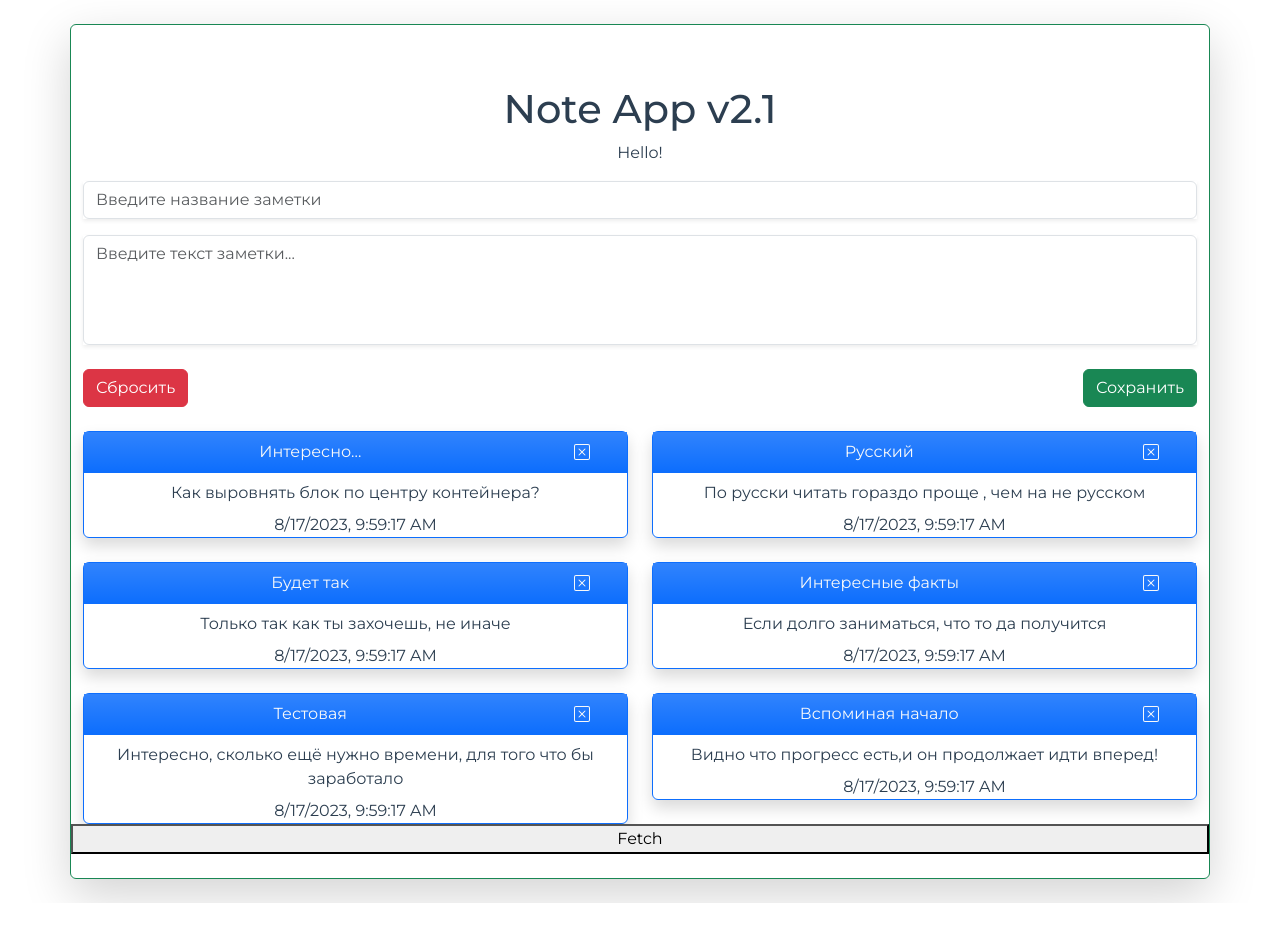
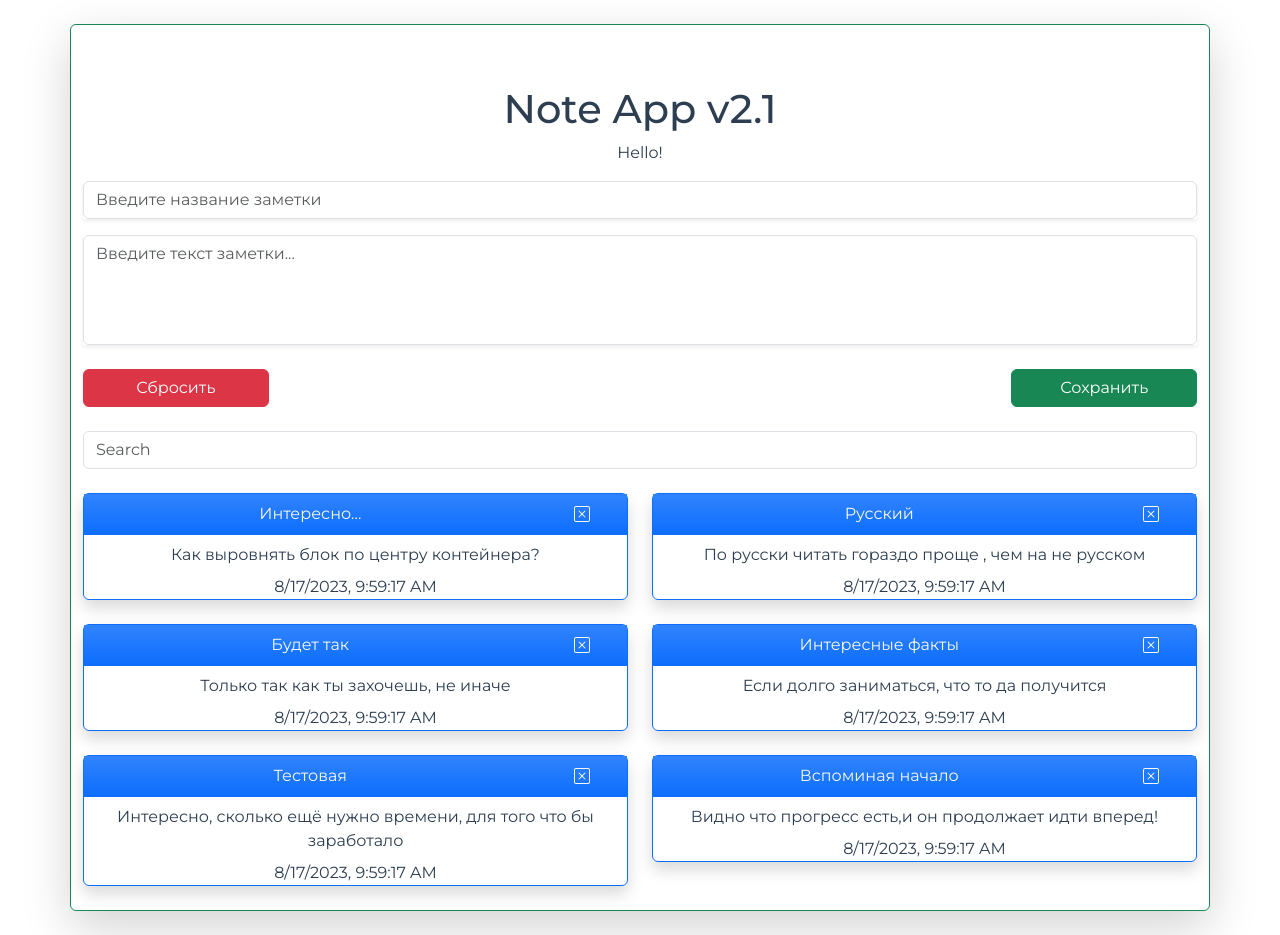
Before and after one commit to Siskinbird/TheMetka, a Vue app: page / in a window 1280 px wide. Before the commit the page ends 903 px from the top, so only its background shows below. Built offline with nearby package versions, Linux system fonts and the light colour scheme.

Commit message:
add: Notes filter (bad)

```diff
--- a/src/App.vue
+++ b/src/App.vue
@@ -7,39 +7,90 @@
                 <!--NEW NOTE COMPONENT-->
       <newNote :note="note"/>
 
+
+      <search
+          :value="search"
+          @search="search = $event"
+      />
+
                   <!--NOTES COMPONENT-->
-      <notes :notes="getNotes" :posts="getPosts"/>
+      <notes
+          :notes="notesFilter"
+      />
     </div>
   </div>
-</template>
+</template>"
 
 <script>
 
 
 import mainTitle from "@/components/MainTitle";
 import notes from "@/components/Notes";
+import search from "@/components/Search";
 import newNote from "@/components/NewNote";
-import {mapGetters} from "vuex";
+import {mapActions, mapGetters} from "vuex";
 
 
 export default {
   components: {
     notes,
     mainTitle,
-    newNote
+    newNote,
+    search
   },
-  computed: {
-    ...mapGetters(['getNotes','getPosts']),
-  },
-  data () {
+  data() {
     return {
+      search: '',
       note: {
         title: '',
         descr: '',
         date: new Date(Date.now()).toLocaleString()
       },
+      notes: this.$store.state.notes.notes,
     }
   },
+
+  computed: {
+    notesFilter() {
+      let array = this.notes,
+          search = this.search
+      if(!search) return array
+      //Small
+      search = search.trim().toLowerCase()
+      //Filter
+      array = array.filter(function(item) {
+        if(item.title.toLowerCase().indexOf(search) !== -1) {
+          return item
+        }
+      })
+      //Error
+      console.log(array);
+      return array
+    },
+
+    // ...mapGetters(['getNotes','getPosts']),
+    //...mapActions(['setNotes']),
+
+    // notesFilter() {
+    //   let notesArr = this.notes,
+    //       search = this.search
+    //   //Blank title
+    //   if(!search) {
+    //     return notesArr
+    //   } else {
+    //     //Filter
+    //     search = search.trim().toLowerCase()
+    //     notesArr = notesArr.filter(function(item) {
+    //       if(item.title.toLowerCase().indexOf(search) !== -1) {
+    //         return item
+    //       }
+    //     })
+    //     //Error
+    //     return notesArr
+    //   }
+    // }
+  },
+
 
 
 }
--- a/src/components/NewNote.vue
+++ b/src/components/NewNote.vue
@@ -28,15 +28,16 @@
       ></b-form-textarea>
     </div>
     <div class="mt-4 d-flex justify-content-between">
-      <b-button @click="reset" variant="danger">Сбросить</b-button>
-      <b-button @click="addNote" variant="success">Сохранить</b-button>
+      <b-button @click="reset" variant="danger" class="col-2">Сбросить</b-button>
+      <b-button @click="addNote" variant="success" class="col-2">Сохранить</b-button>
     </div>
   </div>
 </template>
 
 <script>
 import message from "@/components/Message";
-import {mapActions} from "vuex";
+
+
 
 export default {
   components: {
@@ -49,8 +50,8 @@ export default {
         title: '',
         descr: '',
         nameState: null
-        }
       }
+    }
   },
   //namespaced: true,
   // props: {
@@ -61,12 +62,11 @@ export default {
   // },
   computed: {
     nameState() {
-      if(this.note.title.length === 0) {
+      if (this.note.title.length === 0) {
         return this.note.nameState = null
       } else return this.note.title.length > 2;
     }
   },
-
   methods: {
     reset() {
       this.note.title = '',
@@ -74,7 +74,7 @@ export default {
           this.message = null
     },
     addNote() {
-      if ((this.note.title.length > 2) &&  (this.note.descr !== '')) {
+      if ((this.note.title.length > 2) && (this.note.descr !== '')) {
         let {title, descr} = this.note
         this.$store.dispatch('addNote', {
           title,
@@ -83,7 +83,7 @@ export default {
         })
         this.reset()
       } else {
-         // this.note.nameState = true
+        // this.note.nameState = true
         this.message = 'Title can`t be empty'
         console.log('Title not be a empty')
       }
--- a/src/components/Notes.vue
+++ b/src/components/Notes.vue
@@ -1,5 +1,6 @@
 <template>
   <div class="notes row">
+
     <div class="note col-12 col-sm-6 g-4" v-for="(note, i) in getNotes" :key="i">
       <div class="note-body border border-primary rounded-top rounded-bottom shadow">
         <div class="note-header col-12 border-bottom border-primary bg-primary bg-gradient d-flex align-baseline">
@@ -18,7 +19,7 @@
         </div>
       </div>
     </div>
-    <button @click="fetchPosts">Fetch</button>
+<!--    <button @click="fetchPosts">Fetch</button>-->
 <!--    <note v-for="(note, i) in getNotes" :key="i" :note="note"/>-->
   </div>
 </template>
@@ -26,18 +27,23 @@
 
 <script>
 import {mapActions, mapGetters} from "vuex";
+import search from "@/components/Search";
 
 
 export default {
+  // components: {
+  //   search
+  // },
+  //   data() {
+  //     return {
+  //       search: '',
+  //     }
+  //   },
     props: {
       notes: {
         type: Array,
         required: true
       },
-    posts: {
-      type: Array,
-      required: true
-    }
     },
     computed: {
       ...mapGetters(['getNotes', 'getPosts']),
@@ -49,12 +55,13 @@ export default {
       },
       fetchPosts() {
         this.$store.dispatch('fetchPosts')
-    }
       },
       getNoteIndex(i) {
         console.log(`${i}`);
       }
   }
+}
+
 </script>
 
 <style lang="scss" scoped>
--- /dev/null
+++ b/src/components/Search.vue
@@ -0,0 +1,48 @@
+<template>
+  <div class="search mt-4">
+    <b-form-input class="test-input col-8" type="search" v-model="search" :placeholder="placeholder"/>
+<!--      <b-icon class="test-position col-2" icon="search" font-scale="1"></b-icon>-->
+  </div>
+</template>
+<script>
+export default  {
+  props: {
+    value: {
+      type: String,
+      required: true
+    },
+    placeholder: {
+      type: String,
+      default: 'Search'
+    }
+  },
+  data() {
+    return {
+      search: this.value
+    }
+  },
+  watch: {
+    search(val) {
+      this.$emit('search', val);
+      console.log(val);
+    }
+  }
+}
+</script>
+<style lang="scss" scoped>
+//.search {
+//  display: flex;
+//  align-items: center;
+//}
+//input {
+//  padding-left: 32px;
+//}
+//.test-input {
+//  &::placeholder {
+//    padding-left: 20px;
+//  }
+//}
+//.test-position {
+//  margin-left: -420px;
+//}
+</style>
--- a/src/store/modules/notes.js
+++ b/src/store/modules/notes.js
@@ -47,6 +47,9 @@ export default {
         }
     },
     mutations: {
+        // setNotes(state, filterNotes) {
+        //     state.notes.push(filterNotes)
+        // },
         addNote(state, newNote) {
             state.notes.push(newNote)
         },
@@ -58,6 +61,9 @@ export default {
         }
     },
     actions: {
+        // setNotes({commit}, payload) {
+        //   commit('setNotes', payload)
+        // },
         addNote({commit}, payload) {
             commit('addNote', payload)
         },
```
Lines whose indentation alone changed are shown as unchanged.
